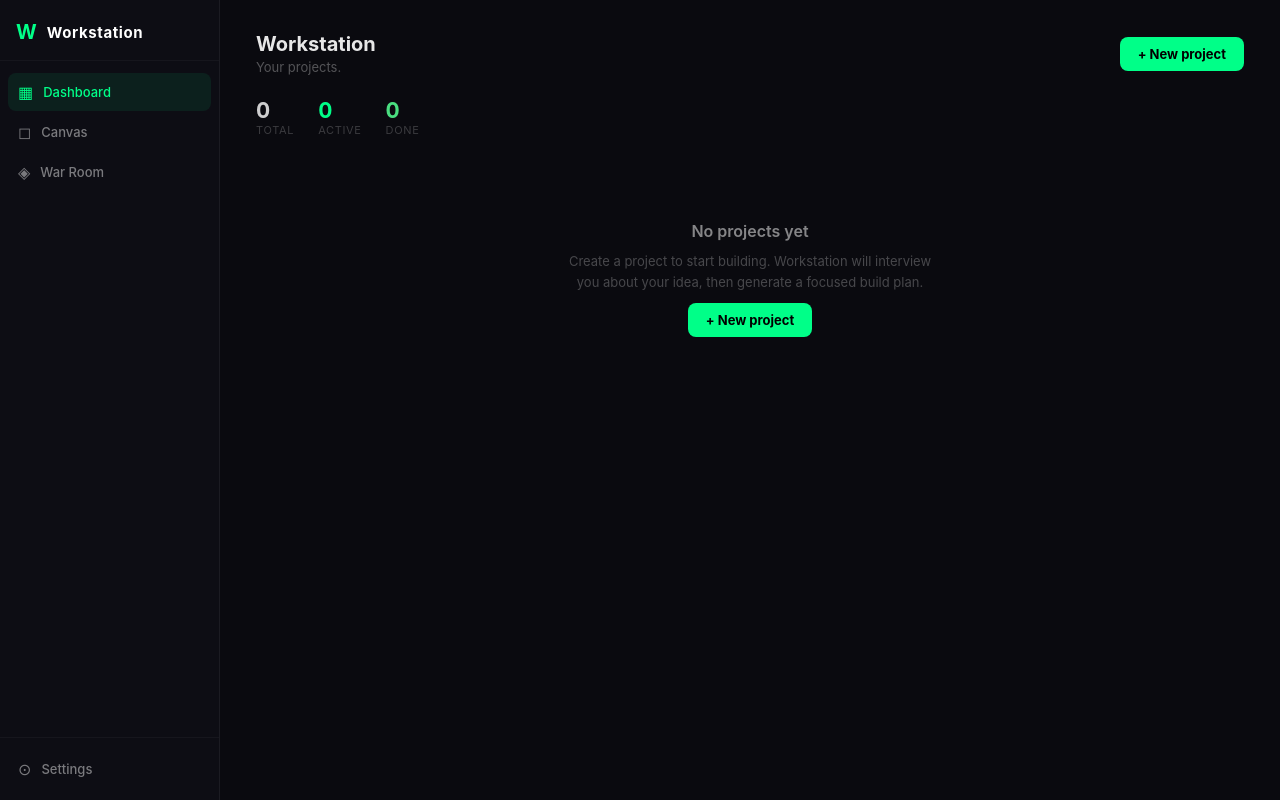
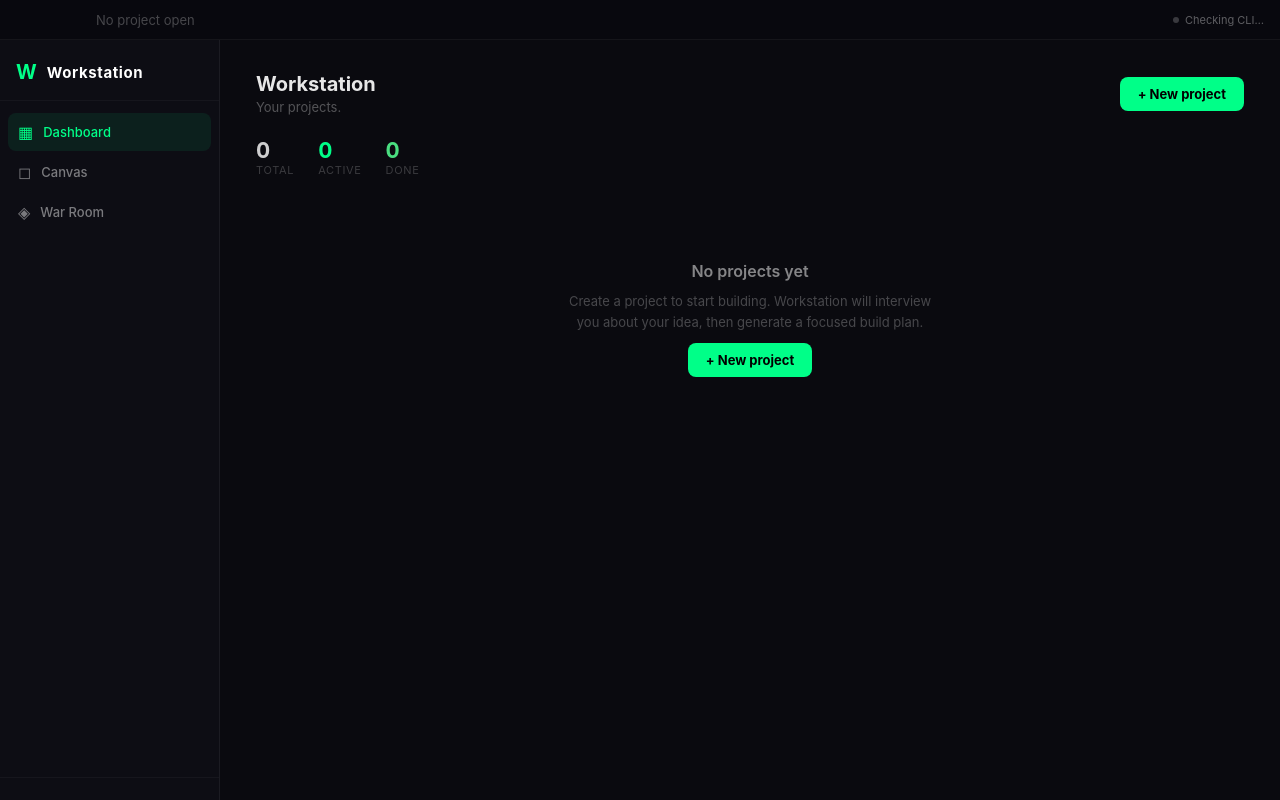
Before and after one commit to martinacho22/workstation, a React (Vite) app: page / in a window 1280 px wide. Built offline with nearby package versions, Linux system fonts and the light colour scheme.

Commit message:
fix: wire ElectronHeader, push all content below 40px titlebar, fix traffic light overlap

```diff
--- a/src/App.tsx
+++ b/src/App.tsx
@@ -20,12 +20,13 @@ import Toolbar       from '@/components/canvas/Toolbar'
 import ProjectSetup  from '@/components/canvas/ProjectSetup'
 import SessionView   from '@/components/session/SessionView'
 
-import Sidebar    from '@/components/layout/Sidebar'
-import Dashboard  from '@/screens/Dashboard'
-import WarRoom    from '@/screens/WarRoom'
-import Settings   from '@/screens/Settings'
-import Setup      from '@/screens/Setup'
-import { Screen } from '@/types/screens'
+import ElectronHeader from '@/components/layout/ElectronHeader'
+import Sidebar        from '@/components/layout/Sidebar'
+import Dashboard      from '@/screens/Dashboard'
+import WarRoom        from '@/screens/WarRoom'
+import Settings       from '@/screens/Settings'
+import Setup          from '@/screens/Setup'
+import { Screen }     from '@/types/screens'
 
 const nodeTypes: NodeTypes = {
   sectionNode:  SectionNode,
@@ -38,6 +39,9 @@ const edgeTypes: EdgeTypes = {
 
 const SETUP_DONE_KEY = 'workstation_setup_complete'
 
+// Height of the ElectronHeader — everything shifts down by this
+const HEADER_H = 40
+
 export default function App() {
   const {
     nodes, edges,
@@ -45,8 +49,8 @@ export default function App() {
     project, activeNodeId, setActiveNode,
   } = useWorkstationStore()
 
-  const [screen, setScreen]           = useState<Screen>('dashboard')
-  const [showSetup, setShowSetup]     = useState(false)
+  const [screen, setScreen]             = useState<Screen>('dashboard')
+  const [showSetup, setShowSetup]       = useState(false)
   const [showCLISetup, setShowCLISetup] = useState(false)
 
   useEffect(() => {
@@ -66,27 +70,38 @@ export default function App() {
   const onConnect = useCallback(() => {}, [])
 
   if (showCLISetup) {
-    return <Setup onComplete={() => {
+    return (
+      <>
+        <ElectronHeader />
+        <div style={{ paddingTop: HEADER_H, height: '100vh', boxSizing: 'border-box' }}>
+          <Setup onComplete={() => {
             localStorage.setItem(SETUP_DONE_KEY, 'true')
             setShowCLISetup(false)
           }} />
+        </div>
+      </>
+    )
   }
 
-  // Session view overlays the canvas when a node is active
   const sessionOpen = !!activeNodeId && screen === 'canvas'
 
   return (
+    <>
+      {/* ── Persistent titlebar / status header ── */}
+      <ElectronHeader />
+
+      {/* ── Everything below the header ── */}
       <div style={{
         display: 'flex',
         width: '100vw',
-      height: '100vh',
+        height: `calc(100vh - ${HEADER_H}px)`,
+        marginTop: HEADER_H,
         overflow: 'hidden',
         background: 'var(--bg)',
       }}>
         <Sidebar
           current={screen}
           onChange={(s) => {
-          // Closing session if navigating away
             if (s !== 'canvas') setActiveNode(null)
             setScreen(s)
           }}
@@ -111,14 +126,14 @@ export default function App() {
 
         {/* ── Canvas + Session ── */}
         {screen === 'canvas' && (
-        <div style={{ flex: 1, height: '100vh', position: 'relative', overflow: 'hidden' }}>
+          <div style={{ flex: 1, height: '100%', position: 'relative', overflow: 'hidden' }}>
 
             {/* Project setup wizard */}
             {showSetup && !project ? (
               <ProjectSetup onDone={() => setShowSetup(false)} />
             ) : (
               <>
-              {/* Canvas — always rendered, hidden behind session */}
+                {/* Canvas — hidden behind session when session is open */}
                 <div style={{
                   position: 'absolute',
                   inset: 0,
@@ -170,13 +185,14 @@ export default function App() {
                       }}
                       maskColor="rgba(10,10,15,0.7)"
                     />
-                  <Panel position="top-center">
+                    {/* Toolbar offset below header — no top overlap */}
+                    <Panel position="top-center" style={{ marginTop: 8 }}>
                       <Toolbar />
                     </Panel>
                   </ReactFlow>
                 </div>
 
-              {/* Session view — full screen overlay */}
+                {/* Session view — full screen overlay within content area */}
                 {sessionOpen && (
                   <div style={{ position: 'absolute', inset: 0, zIndex: 10 }}>
                     <SessionView />
@@ -193,5 +209,6 @@ export default function App() {
         {/* ── Settings ── */}
         {screen === 'settings' && <Settings />}
       </div>
+    </>
   )
 }
```
Lines whose indentation alone changed are shown as unchanged.
